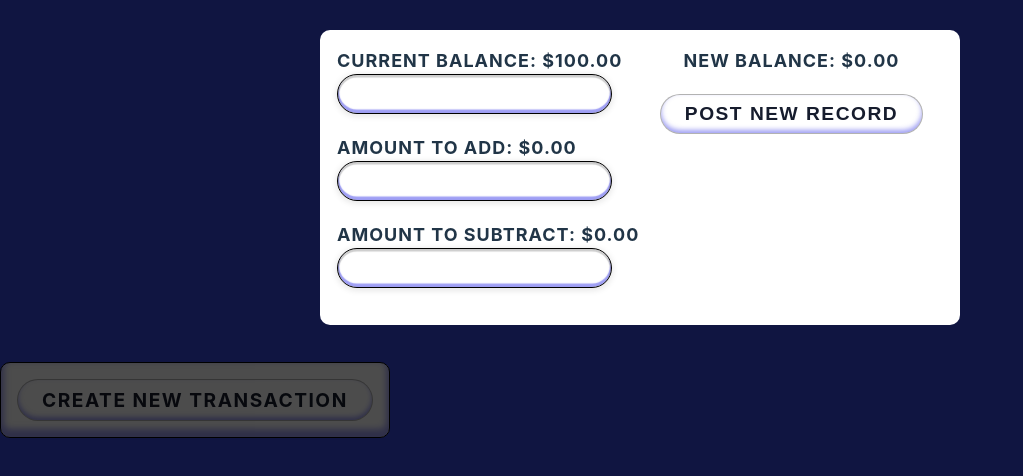
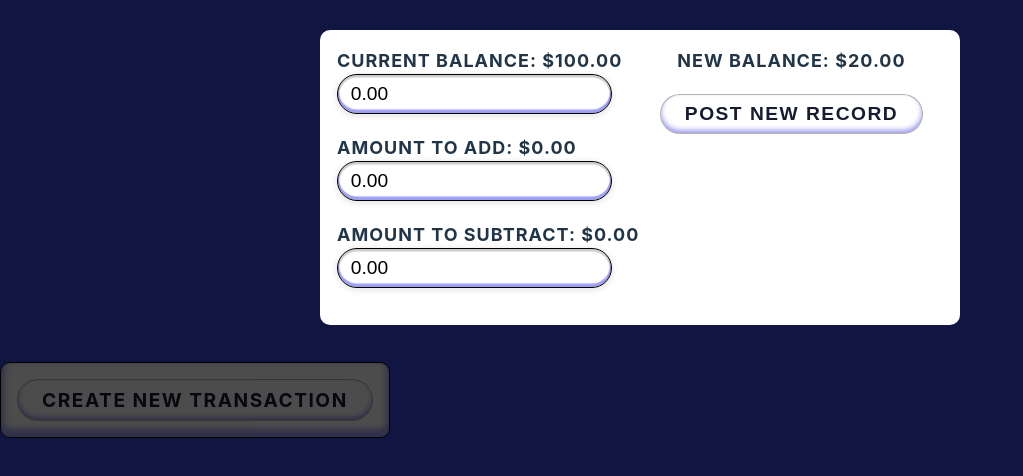
Before and after one commit to savus/Transaction-Calculator, a React (Vite) app: page / in a window 1280 px wide. Shown: the top 476 px of the page, without its empty margins (0-1023 px from the left). Built offline with nearby package versions, Linux system fonts and the light colour scheme; the HTML template or start-up script is replaced by a standard one.

Commit message:
add api.ts file and write get and post request methods

```diff
--- a/src/App.tsx
+++ b/src/App.tsx
@@ -2,11 +2,14 @@ import { Component } from "react";
 import "./css/base.css";
 import "./css/styles.css";
 import { ModalButton } from "./components/ModalButton";
-import { ButtonContainer } from "./components/ButtonContainer";
+import { ButtonContainer } from "./components/shared/ButtonContainer";
 import { ModalComponent } from "./components/ModalComponent";
+import { Requests } from "./api";
+import { Transaction } from "./types";
 
 type State = {
   modalVisibleState: string;
+  allTransactions: Transaction[];
 };
 
 const isVisible = "is-visible";
@@ -14,7 +17,16 @@ const isVisible = "is-visible";
 class App extends Component<Record<string, never>, State> {
   state: State = {
     modalVisibleState: isVisible,
+    allTransactions: [],
   };
+
+  refetchData = () => {
+    return Requests.getAllTransactions().then((responses) => {
+      this.setState({ allTransactions: responses });
+    });
+  };
+
+  componentDidMount(): void {}
   render() {
     const { modalVisibleState } = this.state;
     return (
@@ -36,6 +48,7 @@ class App extends Component<Record<string, never>, State> {
           setModalVisibleState={(modalVisibleState) => {
             this.setState({ modalVisibleState: modalVisibleState });
           }}
+          isVisible={isVisible}
         />
       </>
     );
--- /dev/null
+++ b/src/api.ts
@@ -0,0 +1,15 @@
+import { Transaction } from "./types";
+
+const BASE_URL = "http://localhost:3000/transactions";
+
+export const Requests = {
+  getAllTransactions: () =>
+    fetch(`${BASE_URL}`).then((response) => response.json()),
+
+  postTransaction: (body: Omit<Transaction, "id">) =>
+    fetch(`${BASE_URL}`, {
+      method: "POST",
+      body: JSON.stringify(body),
+      headers: { "Content-Type": "application/json" },
+    }).then((response) => response.json()),
+};
--- a/src/components/TransactionForm.tsx
+++ b/src/components/TransactionForm.tsx
@@ -1,5 +1,5 @@
 import { Component } from "react";
-import { ButtonContainer } from "./ButtonContainer";
+import { ButtonContainer } from "./shared/ButtonContainer";
 import { InputComponent } from "./InputComponent";
 
 export class TransactionForm extends Component<{
@@ -7,8 +7,16 @@ export class TransactionForm extends Component<{
   modalVisibleState: string;
   isVisible: string;
 }> {
+  state = {
+    previousBalance: "0.00",
+    addedAmount: "0.00",
+    subtractedAmount: "0.00",
+    newBalance: "20.00",
+  };
   render() {
     const { setModalVisibleState, modalVisibleState, isVisible } = this.props;
+    const { previousBalance, addedAmount, subtractedAmount, newBalance } =
+      this.state;
     return (
       <>
         <form
@@ -28,6 +36,9 @@ export class TransactionForm extends Component<{
                 inputProps={{
                   type: "text",
                   className: "input-primary",
+                  value: previousBalance,
+                  onChange: (e) =>
+                    this.setState({ previousBalance: e.target.value }),
                 }}
               />
             </div>
@@ -37,6 +48,9 @@ export class TransactionForm extends Component<{
                 inputProps={{
                   type: "text",
                   className: "input-primary",
+                  value: addedAmount,
+                  onChange: (e) =>
+                    this.setState({ addedAmount: e.target.value }),
                 }}
               />
             </div>
@@ -46,12 +60,15 @@ export class TransactionForm extends Component<{
                 inputProps={{
                   type: "text",
                   className: "input-primary",
+                  value: subtractedAmount,
+                  onChange: (e) =>
+                    this.setState({ subtractedAmount: e.target.value }),
                 }}
               />
             </div>
           </div>
           <div className="right-side">
-            <div className="new-balance">New Balance: $0.00</div>
+            <div className="new-balance">New Balance: ${newBalance}</div>
             <ButtonContainer>
               <InputComponent
                 inputProps={{
```
Also changed, not shown: src/types.ts (+8 -0 lines), src/components/shared/ButtonContainer.tsx (renamed from src/components/ButtonContainer.tsx).
